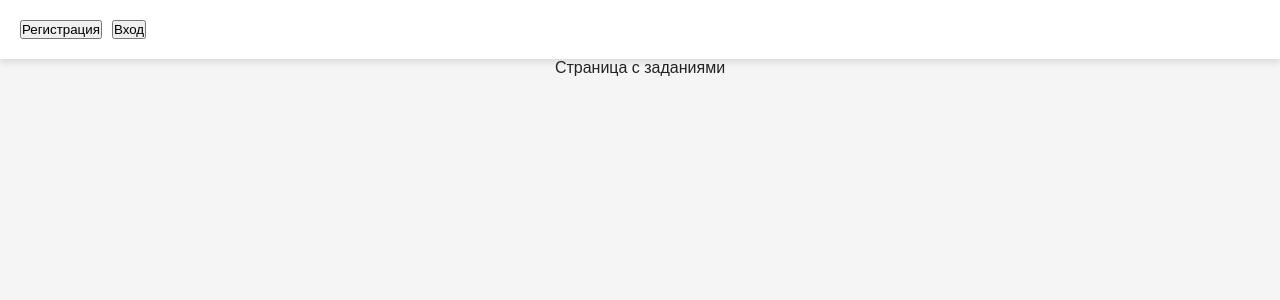
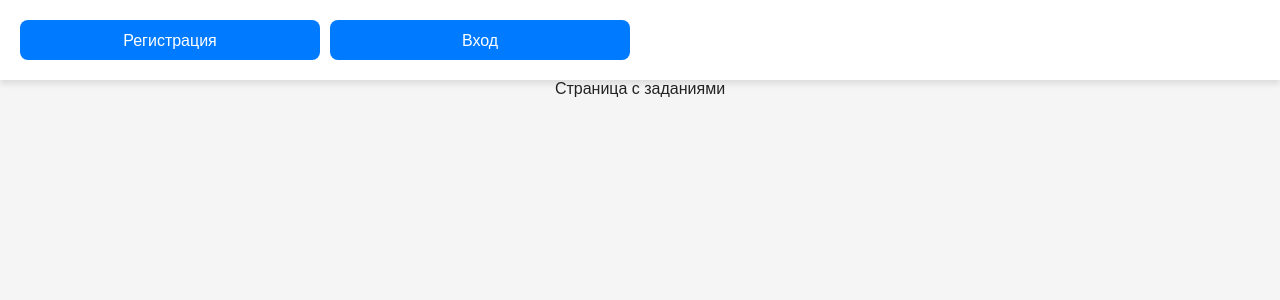
Before and after one commit to va43n/tasks-website, a Next.js app: page / in a window 1280 px wide. Shown: the top 300 px of the page. Built offline with nearby package versions, Linux system fonts and the light colour scheme; no server answers.

Commit message:
Изменение вида кнопок в хедере на главной странице

```diff
--- a/src/app/api/register/route.ts
+++ b/src/app/api/register/route.ts
@@ -18,6 +18,10 @@ export async function POST(req: NextRequest) {
 
 		if (existingUser) {
 			return NextResponse.json({error: "Пользователь с таким логином уже существует"}, {status: 400});
+		}
+
+		if (password !== confirmPassword) {
+			return NextResponse.json({error: "Пароли не совпадают"}, {status: 400});
 		}
 
 		const hashedPassword = await bcrypt.hash(password, 11);
--- a/src/app/auth/login/page.tsx
+++ b/src/app/auth/login/page.tsx
@@ -20,11 +20,6 @@ export default function LoginPage() {
 
 	const handleLogin = async () => {
 		setError("");
-
-		// if (!form.username || !form.password) {
-		// 	setError("Вы не заполнили все поля");
-		// 	return;
-		// }
 
 		const response = await fetch("/api/login", {
 			method: "POST",
--- a/src/app/layout.tsx
+++ b/src/app/layout.tsx
@@ -31,9 +31,9 @@ export default function Layout ({
           {user ? (
             <p>Добро пожаловать, {user.username}!</p>
           ) : (
-            <div className="header-buttons">
-              <button className="rounded-box button-form" onClick={() => router.push("/auth/register")}>Регистрация</button>
-              <button className="rounded-box button-form" onClick={() => router.push("/auth/login")}>Вход</button>
+            <div className="header-buttons-container">
+              <button className="header-button" onClick={() => router.push("/auth/register")}>Регистрация</button>
+              <button className="header-button" onClick={() => router.push("/auth/login")}>Вход</button>
             </div>
           )}
         </header>
--- a/styles/globals.css
+++ b/styles/globals.css
@@ -30,8 +30,23 @@ header {
   box-shadow: 0px 4px 6px rgba(0, 0, 0, 0.1);
 }
 
-.header-buttons {
+.header-buttons-container {
   display: flex;
   align-items: center;
   gap: 10px;
 }
+
+.header-button {
+  width: 300px;
+  height: 40px;
+  font-size: 16px;
+  border-radius: 8px;
+  padding: 12px;
+  background-color: #007bff;
+  color: white;
+  border: none;
+}
+
+.header-button:hover {
+  background-color: #0056b3;
+}
```
Also changed, not shown: src/app/auth/register/page.tsx (+0 -10 lines).
